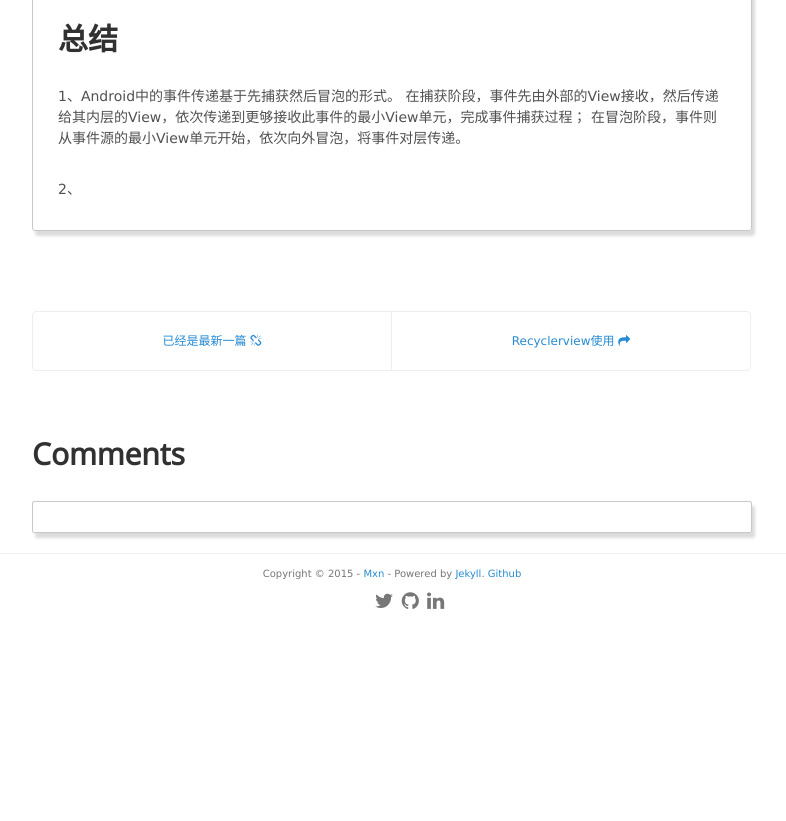
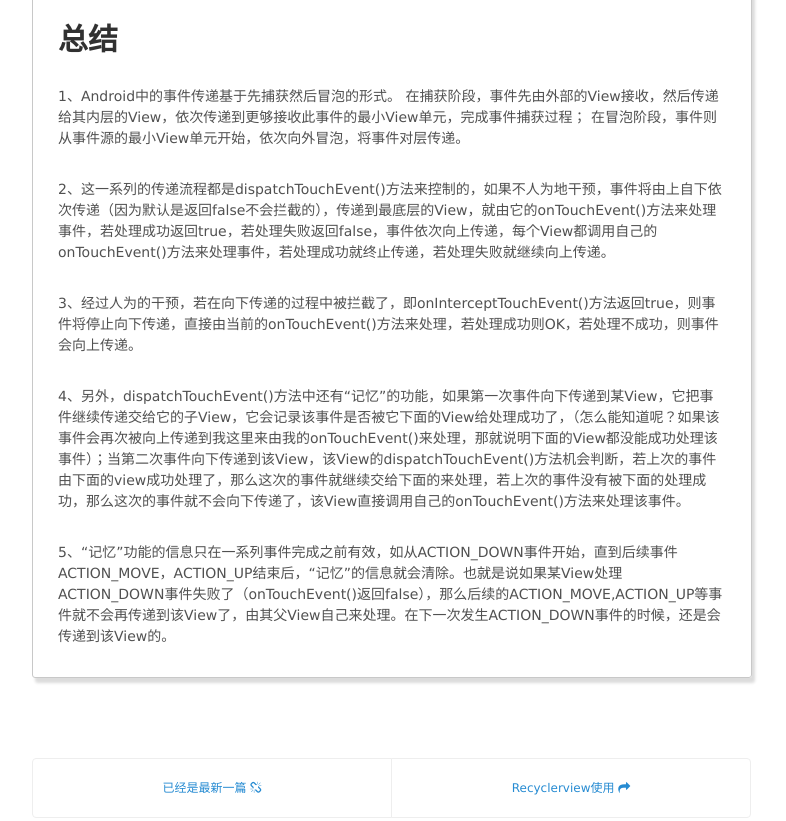
Before and after one commit to mxn21/mxn21.github.io, a Jekyll site: the page built from _posts/2015-5-20-android事件传递分析.md, in a window 1280 px wide and 900 px high, scrolled down 3979 px, cut to the strip 79-900 px from the top of the window. Shown: the whole strip, without its empty margins (248-1034 px from the left). Built offline with Jekyll 4.4.1, drawn with Linux system fonts in a browser that asks for light colours; Markdown is read by kramdown in place of the engine named in the settings; comment, search, counter and statistics services are not loaded; before the commit the page ends 4684 px from its top, so only the background shows below that.

Commit message:
Update 2015-5-20-android事件传递分析.md

```diff
--- a/_posts/2015-5-20-android事件传递分析.md
+++ b/_posts/2015-5-20-android事件传递分析.md
@@ -76,4 +76,10 @@
 在捕获阶段，事件先由外部的View接收，然后传递给其内层的View，依次传递到更够接收此事件的最小View单元，完成事件捕获过程；
 在冒泡阶段，事件则从事件源的最小View单元开始，依次向外冒泡，将事件对层传递。
 
-2、
+2、这一系列的传递流程都是dispatchTouchEvent()方法来控制的，如果不人为地干预，事件将由上自下依次传递（因为默认是返回false不会拦截的），传递到最底层的View，就由它的onTouchEvent()方法来处理事件，若处理成功返回true，若处理失败返回false，事件依次向上传递，每个View都调用自己的onTouchEvent()方法来处理事件，若处理成功就终止传递，若处理失败就继续向上传递。
+
+3、经过人为的干预，若在向下传递的过程中被拦截了，即onInterceptTouchEvent()方法返回true，则事件将停止向下传递，直接由当前的onTouchEvent()方法来处理，若处理成功则OK，若处理不成功，则事件会向上传递。
+
+4、另外，dispatchTouchEvent()方法中还有“记忆”的功能，如果第一次事件向下传递到某View，它把事件继续传递交给它的子View，它会记录该事件是否被它下面的View给处理成功了，（怎么能知道呢？如果该事件会再次被向上传递到我这里来由我的onTouchEvent()来处理，那就说明下面的View都没能成功处理该事件）；当第二次事件向下传递到该View，该View的dispatchTouchEvent()方法机会判断，若上次的事件由下面的view成功处理了，那么这次的事件就继续交给下面的来处理，若上次的事件没有被下面的处理成功，那么这次的事件就不会向下传递了，该View直接调用自己的onTouchEvent()方法来处理该事件。
+
+5、“记忆”功能的信息只在一系列事件完成之前有效，如从ACTION_DOWN事件开始，直到后续事件ACTION_MOVE，ACTION_UP结束后，“记忆”的信息就会清除。也就是说如果某View处理ACTION_DOWN事件失败了（onTouchEvent()返回false），那么后续的ACTION_MOVE,ACTION_UP等事件就不会再传递到该View了，由其父View自己来处理。在下一次发生ACTION_DOWN事件的时候，还是会传递到该View的。
```
